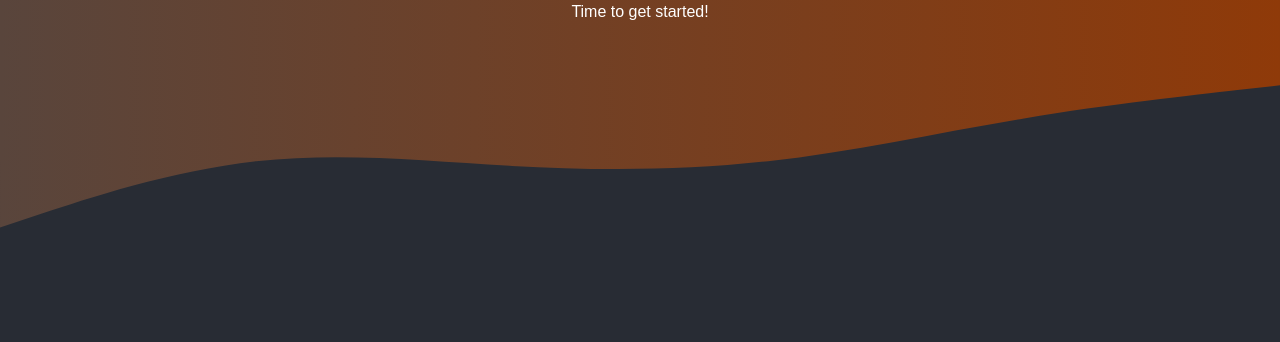
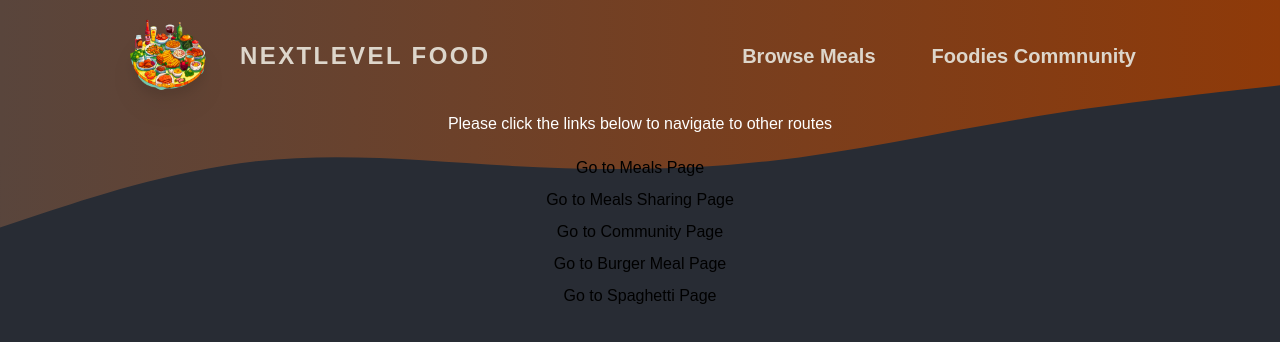
Before and after one commit to snakepliskin30/maxnext, a Next.js app: page / in a window 1280 px wide. Shown: the top 342 px of the page. Built offline with nearby package versions, Linux system fonts and the light colour scheme.

Commit message:
started on the header and navigation section

```diff
--- /dev/null
+++ b/src/app/community/page.tsx
@@ -0,0 +1,5 @@
+const CommunityPage = () => {
+  return <div>CommunityPage</div>;
+};
+
+export default CommunityPage;
--- a/src/app/globals.css
+++ b/src/app/globals.css
@@ -45,21 +45,6 @@ body {
   background: radial-gradient(#282c34, #282c34);
 }
 
-.header-background {
-  position: absolute;
-  width: 100%;
-  height: 320px;
-  top: 0;
-  left: 0;
-  z-index: -1;
-}
-
-svg {
-  display: block;
-  width: 100%;
-  height: auto;
-}
-
 .not-found,
 .error {
   margin-top: 5rem;
--- a/src/app/layout.tsx
+++ b/src/app/layout.tsx
@@ -1,6 +1,6 @@
-import type { Metadata } from 'next';
 import { Inter } from 'next/font/google';
 import './globals.css';
+import MainHeader from '@/components/main-header/MainHeader';
 
 const inter = Inter({ subsets: ['latin'] });
 
@@ -17,27 +17,7 @@ export default function RootLayout({
   return (
     <html lang='en'>
       <body>
-        <div className='header-background'>
-          <svg xmlns='http://www.w3.org/2000/svg' viewBox='0 0 1440 320'>
-            <defs>
-              <linearGradient id='gradient' x1='0%' y1='0%' x2='100%' y2='0%'>
-                <stop
-                  offset='0%'
-                  style={{ stopColor: '#59453c', stopOpacity: '1' }}
-                />
-                <stop
-                  offset='100%'
-                  style={{ stopColor: '#8f3a09', stopOpacity: '1' }}
-                />
-              </linearGradient>
-            </defs>
-            <path
-              fill='url(#gradient)'
-              d='M0,256L48,240C96,224,192,192,288,181.3C384,171,480,181,576,186.7C672,192,768,192,864,181.3C960,171,1056,149,1152,133.3C1248,117,1344,107,1392,101.3L1440,96L1440,0L1392,0C1344,0,1248,0,1152,0C1056,0,960,0,864,0C768,0,672,0,576,0C480,0,384,0,288,0C192,0,96,0,48,0L0,0Z'
-            ></path>
-          </svg>
-        </div>
-
+        <MainHeader />
         {children}
       </body>
     </html>
--- /dev/null
+++ b/src/app/meals/[slug]/page.tsx
@@ -0,0 +1,5 @@
+const MealInfoPage = ({ params }: { params: { slug: string } }) => {
+  return <div>MealInfoPage: {params.slug}</div>;
+};
+
+export default MealInfoPage;
--- /dev/null
+++ b/src/app/meals/page.tsx
@@ -0,0 +1,5 @@
+const MealsPage = () => {
+  return <div>MealsPage</div>;
+};
+
+export default MealsPage;
--- /dev/null
+++ b/src/app/meals/share/page.tsx
@@ -0,0 +1,5 @@
+const MealsSharePage = () => {
+  return <div>MealsSharePage</div>;
+};
+
+export default MealsSharePage;
--- a/src/app/page.tsx
+++ b/src/app/page.tsx
@@ -1,9 +1,30 @@
+import Link from 'next/link';
+
 export default function Home() {
+  console.log('homepage');
   return (
     <main>
       <h1 style={{ color: 'white', textAlign: 'center' }}>
-        Time to get started!
+        Please click the links below to navigate to other routes
       </h1>
+
+      <ul className='flex flex-col gap-2 items-center mt-5'>
+        <li>
+          <Link href='/meals'>Go to Meals Page</Link>
+        </li>
+        <li>
+          <Link href='/meals/share'>Go to Meals Sharing Page</Link>
+        </li>
+        <li>
+          <Link href='/community'>Go to Community Page</Link>
+        </li>
+        <li>
+          <Link href='/meals/burger'>Go to Burger Meal Page</Link>
+        </li>
+        <li>
+          <Link href='/meals/spaghetti'>Go to Spaghetti Page</Link>
+        </li>
+      </ul>
     </main>
   );
 }
--- /dev/null
+++ b/src/components/main-header/MainHeader.tsx
@@ -0,0 +1,66 @@
+'use client';
+
+import Link from 'next/link';
+import logoImg from '@/assets/logo.png';
+import { cn } from '@/lib/utils';
+import { usePathname } from 'next/navigation';
+import Image from 'next/image';
+import MainHeaderBackground from './MainHeaderBackground';
+
+const nav = [
+  {
+    href: '/meals',
+    label: 'Browse Meals',
+  },
+  {
+    href: '/community',
+    label: 'Foodies Commnunity',
+  },
+];
+
+const MainHeader = () => {
+  const path = usePathname();
+  console.log('path', path);
+
+  return (
+    <>
+      <MainHeaderBackground />
+      <header className='flex justify-between items-center py-8 px-4 md:py-4 md:px-[10%]'>
+        <Link
+          href='/'
+          className='flex items-center justify-center gap-8 text-[#ddd6cb] font-bold tracking-[.15rem] uppercase text-2xl'
+        >
+          <Image
+            src={logoImg}
+            alt='a plate with food'
+            className='size-20 object-contain drop-shadow-xl'
+          />
+          NextLevel Food
+        </Link>
+
+        <nav>
+          <ul className='flex gap-[1.5rem] text-xl'>
+            {nav.map((e) => (
+              <li key={e.href}>
+                <Link
+                  href={e.href}
+                  className={cn(
+                    'text-[#ddd6cb] font-semibold py-2 px-4 rounded-lg hover:bg-gradient-to-t hover:from-[#ff8a05] hover:to-[#f9b331] hover:shadow-xl hover:text-transparent hover:bg-clip-text',
+                    {
+                      'bg-gradient-to-t from-[#ff8a05] to-[#f9b331] shadow-xl text-transparent bg-clip-text':
+                        path === e.href,
+                    },
+                  )}
+                >
+                  {e.label}
+                </Link>
+              </li>
+            ))}
+          </ul>
+        </nav>
+      </header>
+    </>
+  );
+};
+
+export default MainHeader;
--- /dev/null
+++ b/src/components/main-header/MainHeaderBackground.tsx
@@ -0,0 +1,38 @@
+import React from 'react';
+
+// svg {
+//   display: block;
+//   width: 100%;
+//   height: auto;
+// }
+
+const MainHeaderBackground = () => {
+  return (
+    <div className='absolute w-full h-[320px] top-0 left-0 -z-[1]'>
+      <svg
+        xmlns='http://www.w3.org/2000/svg'
+        viewBox='0 0 1440 320'
+        className='block w-full h-auto'
+      >
+        <defs>
+          <linearGradient id='gradient' x1='0%' y1='0%' x2='100%' y2='0%'>
+            <stop
+              offset='0%'
+              style={{ stopColor: '#59453c', stopOpacity: '1' }}
+            />
+            <stop
+              offset='100%'
+              style={{ stopColor: '#8f3a09', stopOpacity: '1' }}
+            />
+          </linearGradient>
+        </defs>
+        <path
+          fill='url(#gradient)'
+          d='M0,256L48,240C96,224,192,192,288,181.3C384,171,480,181,576,186.7C672,192,768,192,864,181.3C960,171,1056,149,1152,133.3C1248,117,1344,107,1392,101.3L1440,96L1440,0L1392,0C1344,0,1248,0,1152,0C1056,0,960,0,864,0C768,0,672,0,576,0C480,0,384,0,288,0C192,0,96,0,48,0L0,0Z'
+        ></path>
+      </svg>
+    </div>
+  );
+};
+
+export default MainHeaderBackground;
--- /dev/null
+++ b/src/lib/utils.ts
@@ -0,0 +1,6 @@
+import clsx, { ClassValue } from 'clsx';
+import { twMerge } from 'tailwind-merge';
+
+export const cn = (...inputs: ClassValue[]) => {
+  return twMerge(clsx(inputs));
+};
```
Also changed, not shown: package.json (+6 -4 lines), 1 other file (tests, documents, lock files or other folders).
